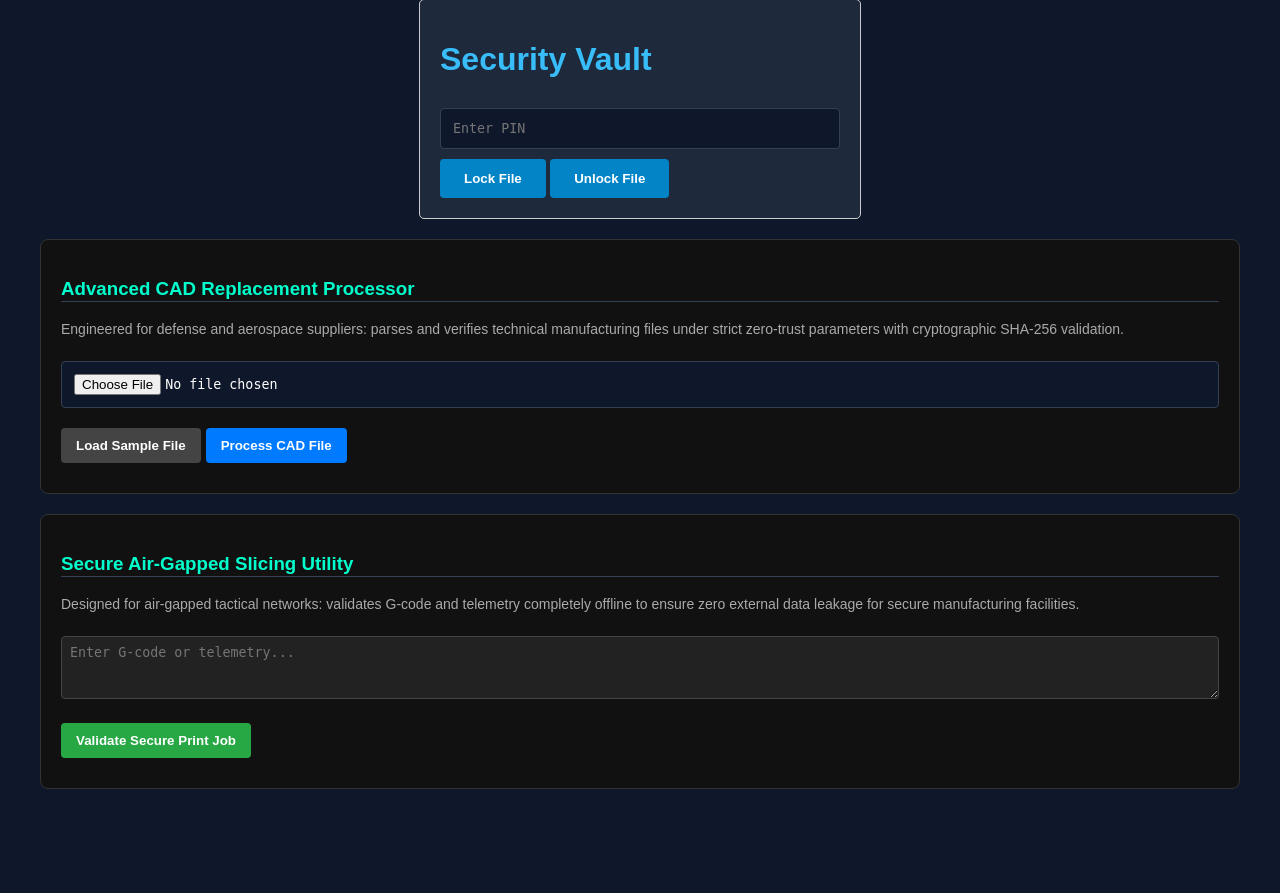
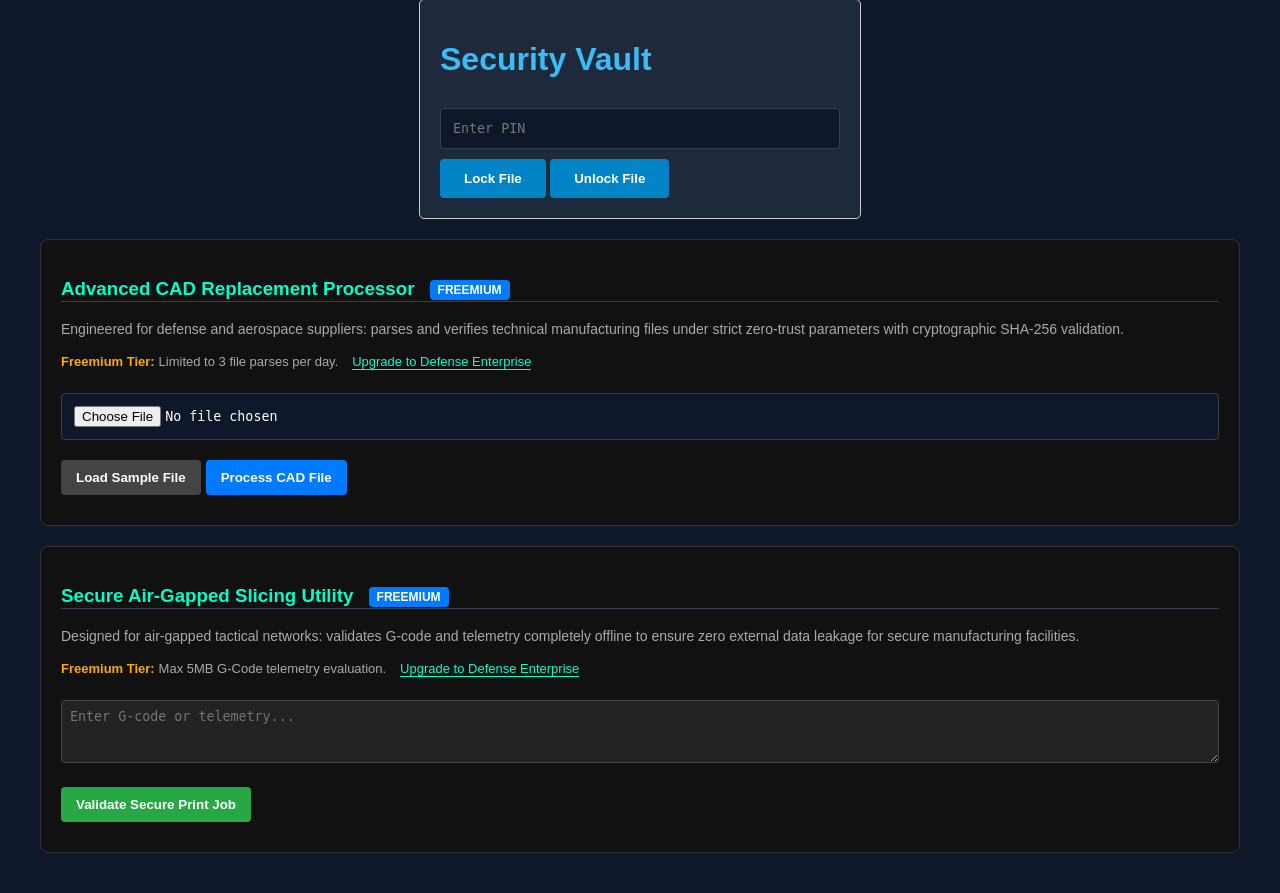
Before and after one commit to JOxKxER/garza-global-graviton, a Flask app: page / in a window 1280 px wide. Shown: the part 4755-5648 px from the top of the page. Before the commit the page ends 5544 px from the top, so only its background shows below. Run offline with Flask 3, Linux system fonts and the light colour scheme; some libraries are stand-ins or nearby versions.

Commit message:
Convert CAD and Air-Gapped Slicing modules to freemium tier with limits

```diff
--- a/templates/index.html
+++ b/templates/index.html
@@ -399,8 +399,8 @@
 </body>
 </html><!-- Siemens NX CMC Processor Module -->
 <div class="panel-card" style="margin-top: 20px; padding: 20px; background: #111; border: 1px solid #333; border-radius: 8px;">
-    <h3 style="color: #00ffcc;">Advanced CAD Replacement Processor</h3>
-    <p style="color: #aaa; font-size: 14px;">Engineered for defense and aerospace suppliers: parses and verifies technical manufacturing files under strict zero-trust parameters with cryptographic SHA-256 validation.</p>
+    <h3 style="color: #00ffcc;">Advanced CAD Replacement Processor <span style="font-size: 12px; background: #007bff; color: white; padding: 3px 8px; border-radius: 4px; vertical-align: middle; margin-left: 10px;">FREEMIUM</span></h3>
+    <p style="color: #aaa; font-size: 14px;">Engineered for defense and aerospace suppliers: parses and verifies technical manufacturing files under strict zero-trust parameters with cryptographic SHA-256 validation.<br><br><span style="color: #ffaa00; font-size: 13px; font-weight: bold;">Freemium Tier:</span> <span style="color: #aaa; font-size: 13px;">Limited to 3 file parses per day.</span> <a href="#" style="color: #00ffcc; font-size: 13px; text-decoration: none; border-bottom: 1px solid #00ffcc; margin-left: 10px;">Upgrade to Defense Enterprise</a></p>
     <input type="file" id="cmcFile" style="margin: 10px 0; color: #fff;" />
     <button onclick="loadSampleCmc()" style="background: #444; color: #fff; border: none; padding: 10px 15px; border-radius: 4px; cursor: pointer; margin-right: 5px;">Load Sample File</button><button onclick="uploadCmcFile()" style="background: #007bff; color: #fff; border: none; padding: 10px 15px; border-radius: 4px; cursor: pointer;">Process CAD File</button>
     <div id="cmcResult" style="margin-top: 10px; color: #00ffcc; font-family: monospace;"></div>
@@ -408,8 +408,8 @@
 
 <!-- Air-Gapped 3D Printer Freemium Module -->
 <div class="panel-card" style="margin-top: 20px; padding: 20px; background: #111; border: 1px solid #333; border-radius: 8px;">
-    <h3 style="color: #00ffcc;">Secure Air-Gapped Slicing Utility</h3>
-    <p style="color: #aaa; font-size: 14px;">Designed for air-gapped tactical networks: validates G-code and telemetry completely offline to ensure zero external data leakage for secure manufacturing facilities.</p>
+    <h3 style="color: #00ffcc;">Secure Air-Gapped Slicing Utility <span style="font-size: 12px; background: #007bff; color: white; padding: 3px 8px; border-radius: 4px; vertical-align: middle; margin-left: 10px;">FREEMIUM</span></h3>
+    <p style="color: #aaa; font-size: 14px;">Designed for air-gapped tactical networks: validates G-code and telemetry completely offline to ensure zero external data leakage for secure manufacturing facilities.<br><br><span style="color: #ffaa00; font-size: 13px; font-weight: bold;">Freemium Tier:</span> <span style="color: #aaa; font-size: 13px;">Max 5MB G-Code telemetry evaluation.</span> <a href="#" style="color: #00ffcc; font-size: 13px; text-decoration: none; border-bottom: 1px solid #00ffcc; margin-left: 10px;">Upgrade to Defense Enterprise</a></p>
     <textarea id="gcodeData" rows="3" placeholder="Enter G-code or telemetry..." style="width: 100%; background: #222; color: #fff; border: 1px solid #444; padding: 8px; margin: 10px 0;"></textarea>
     <button onclick="runSecurePrint()" style="background: #28a745; color: #fff; border: none; padding: 10px 15px; border-radius: 4px; cursor: pointer;">Validate Secure Print Job</button>
     <div id="printResult" style="margin-top: 10px; color: #00ffcc; font-family: monospace;"></div>
```
